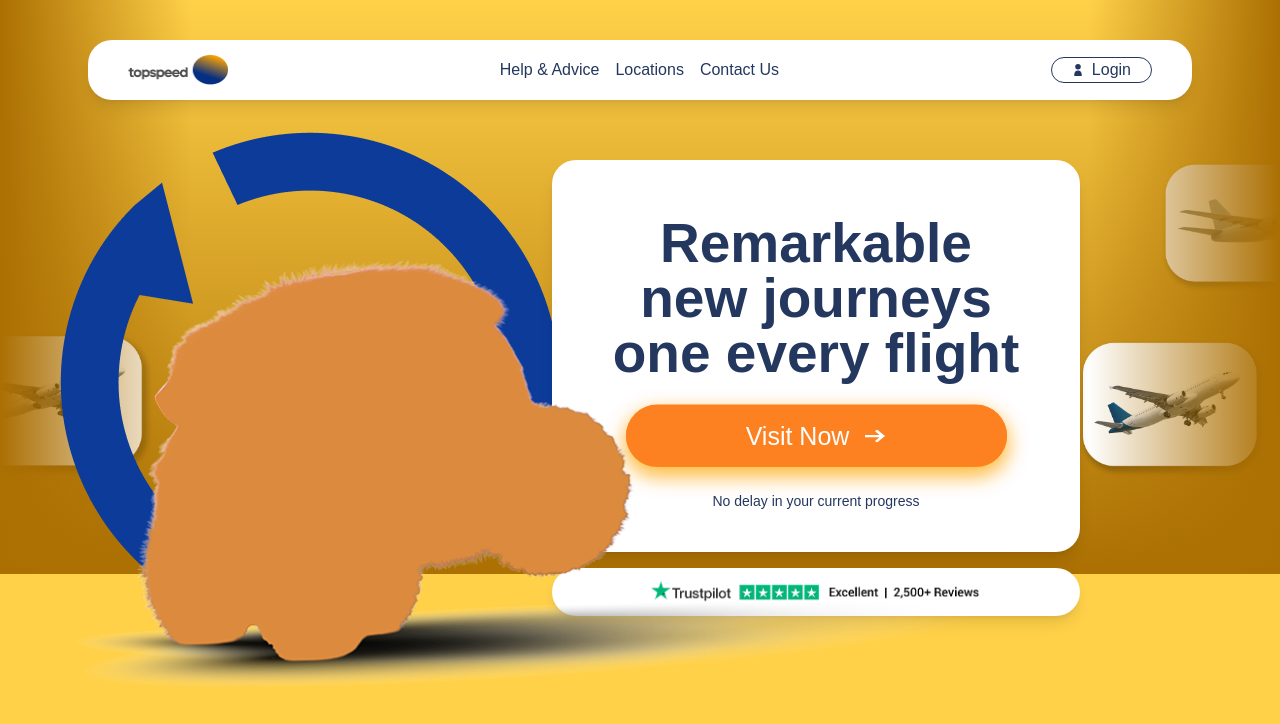
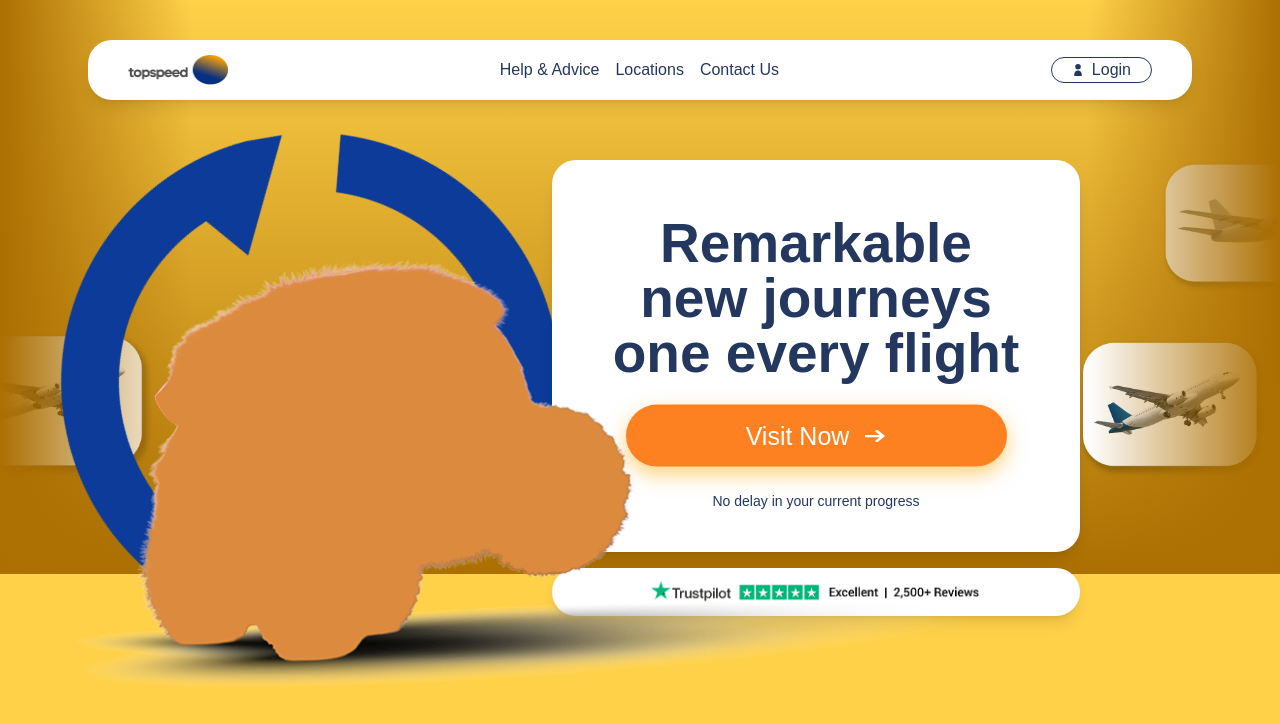
Before and after one commit to jayrold/frontend-coding-assessment, a Next.js app: page / in a window 1280 px wide. Shown: the top 724 px of the page. Built offline with nearby package versions, Linux system fonts and the light colour scheme.

Commit message:
chore(codebase): Cleanups

```diff
--- a/src/app/components/hero/background.tsx
+++ b/src/app/components/hero/background.tsx
@@ -3,7 +3,7 @@ import Image from "next/image";
 
 export default function Background(): ReactElement {
   return (
-    <div className="absolute left-0 top-0 h-[39rem]  sm:h-[35.875rem] w-full bg-gradient-to-t from-[#AB6F02] to-transparent">
+    <div className="absolute left-0 top-0 h-[39rem] md:h-[35.875rem] w-full bg-gradient-to-t from-[#AB6F02] to-transparent">
       <div className="w-full h-full relative overflow-hidden">
         <div className="w-48 h-full z-[1] absolute -left-1/4 md:left-0 top-0 bg-gradient-to-r from-[#AB6F02] to-transparent" />
         <div className="w-48 h-full z-[1] absolute -right-1/4 md:right-0 top-0 bg-gradient-to-l from-[#AB6F02] to-transparent" />
--- a/src/app/components/hero/card.tsx
+++ b/src/app/components/hero/card.tsx
@@ -7,7 +7,7 @@ export default function HeroCard(): ReactElement {
     <div className="max-w-[33rem] custom:mr-28 flex flex-col gap-4 relative z-[1]">
       <div className="bg-white rounded-3xl shadow-lg p-8 md:p-14 md:pb-10 flex flex-col gap-6">
           <h1 className="text-xl sm:text-2xl text-center font-[700]">Remarkable new journeys one every flight</h1>
-          <CardButton />
+          <CardButton className="opacity-100 custom:opacity-0"/>
           <p className="text-sm text-center">No delay in your current progress</p>
       </div>
       <div className="flex justify-center items-center bg-white rounded-full shadow-lg py-2 shadow-lg">
--- a/src/app/components/hero/index.tsx
+++ b/src/app/components/hero/index.tsx
@@ -7,12 +7,35 @@ import HeroCard from "./card";
 import Image from "next/image";
 import Cloud from "./cloud";
 
+const recycleImageClasses = [
+  // Transform
+  "translate-x-10 sm:translate-x-0",
+  "-translate-y-2 sm:translate-y-0",
+  "rotate-[30deg] sm:rotate-0s",
+  // Sizing
+  "min-w-[380px] min-h-[380px]",
+  "max-w-[380px]",
+  "sm:max-w-[537px]",
+  "sm:min-w-[573px] sm:min-h-[573px]",
+  // Position
+  "absolute",
+  "top-3/4 custom:top-24",
+  "-left-12",
+  "z-0"
+].join(" ");
+
 export default function Hero(): ReactElement {
     return (
         <section className="h-screen bg-yellow text-blue overflow-hidden">
             <Background />
             <Container className="relative z-10 pt-40 w-full flex justify-center custom:justify-end">
-                <Image src="/recycle.png" width={573} height={573} alt="Recycle" className="translate-x-10 sm:translate-x-0 -translate-y-12 sm:translate-y-0 min-w-[180px] min-h-[180px] sm:min-w-[573px] sm:min-h-[573px] absolute top-3/4 custom:top-24 -left-12 z-0" />
+                <Image
+                    src="/recycle.png"
+                    width={573}
+                    height={573}
+                    alt="Recycle"
+                    className={recycleImageClasses}
+                />
                 <HeroCard />
                 <Cloud />
             </Container>
```
Also changed, not shown: src/app/components/hero/card-button.tsx (+17 -10 lines).
